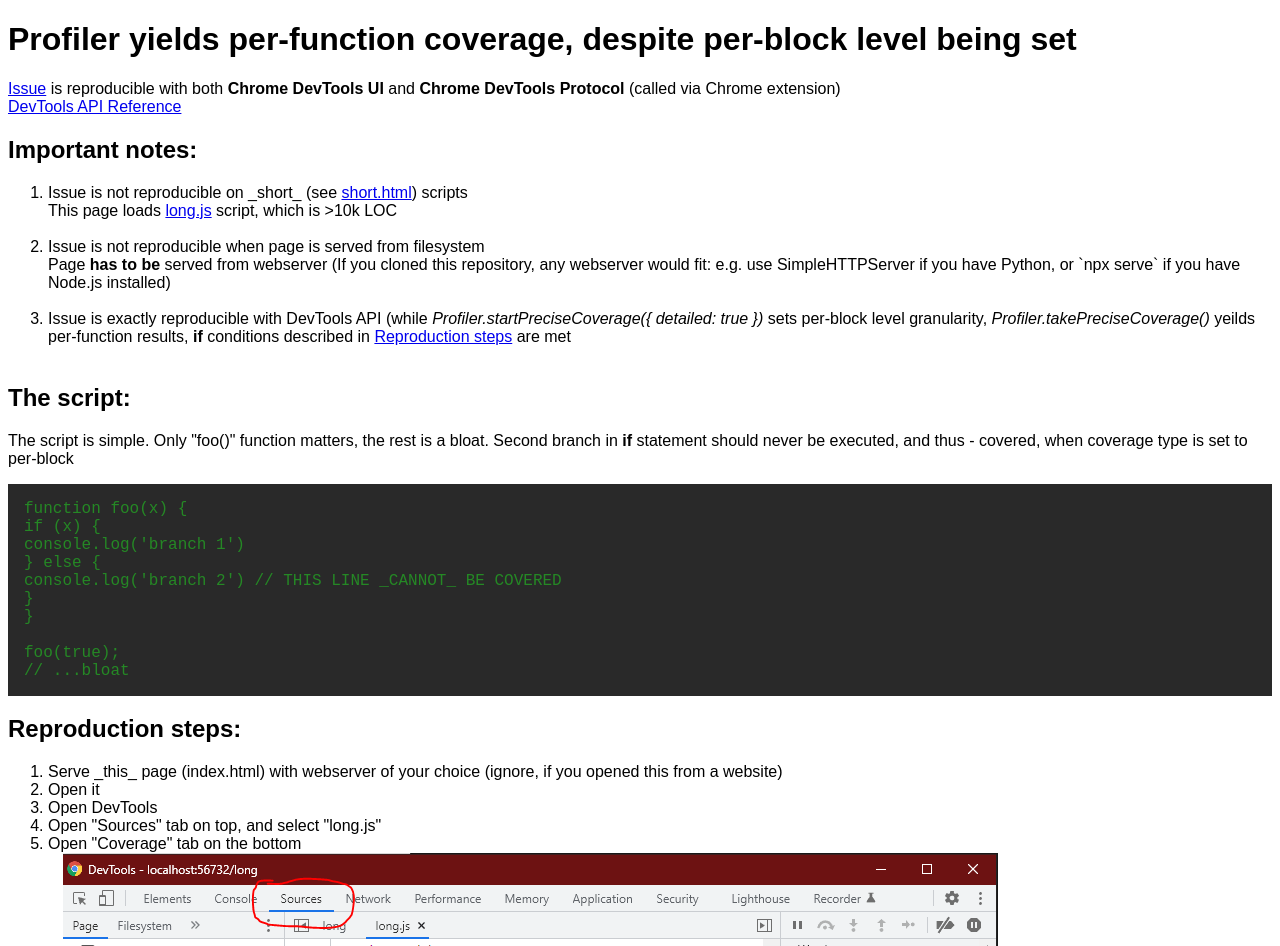
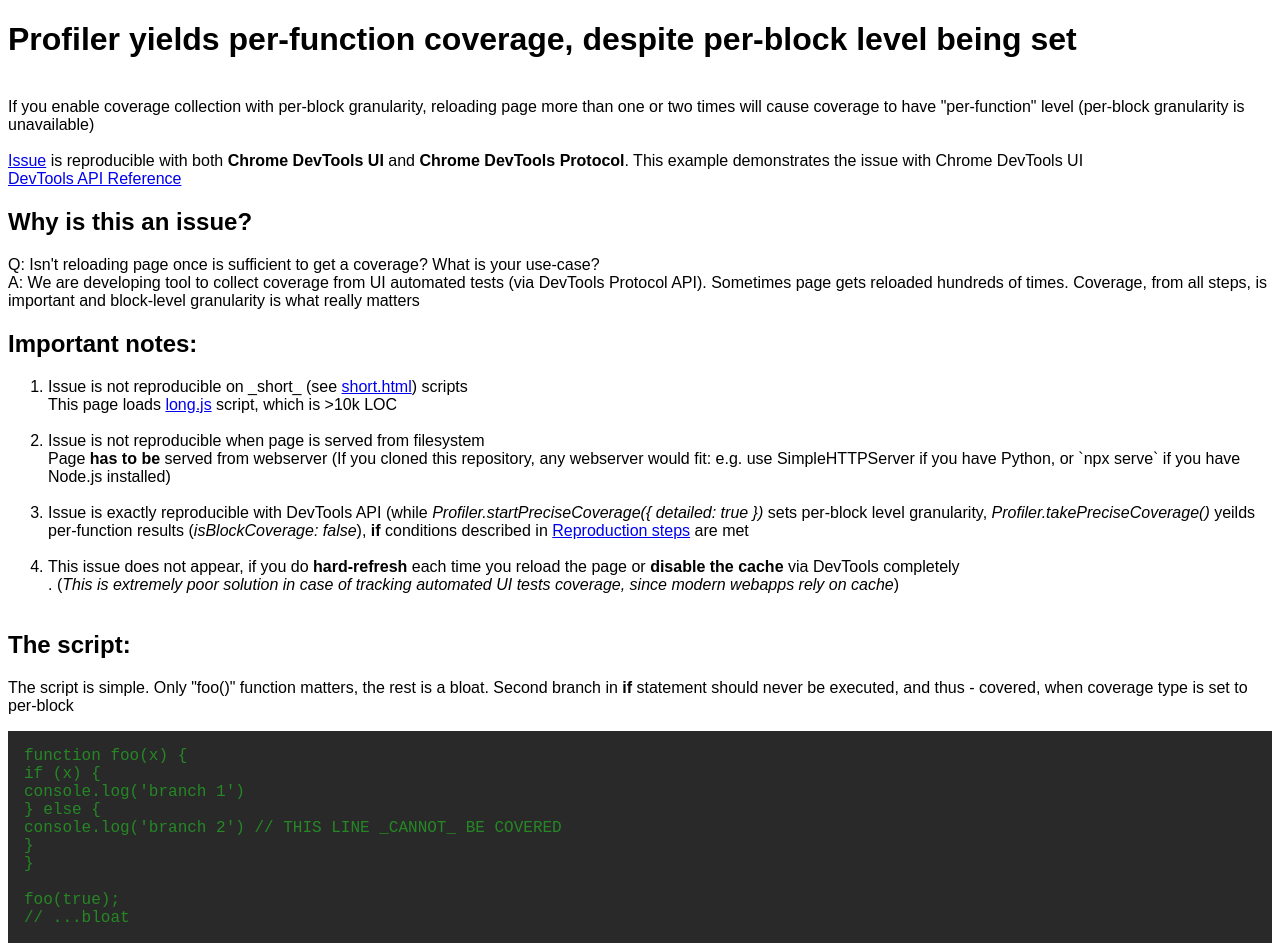
Before and after one commit to RomanDavlyatshin/chrome-per-block-coverage-issue-repro-example, a plain HTML site: page index.html in a window 1280 px wide. Shown: the top 946 px of the page. Drawn offline with Linux system fonts and the light colour scheme.

Commit message:
motivation

```diff
--- a/index.html
+++ b/index.html
@@ -9,10 +9,17 @@
   <body style="font-family: Arial">
     <div>
       <h1> Profiler yields per-function coverage, despite per-block level being set</h1>
-      <a href="#the-issue">Issue</a> is reproducible with both <b>Chrome DevTools UI</b> and <b>Chrome DevTools Protocol</b> (called via Chrome extension)
+      </br>
+      If you enable coverage collection with per-block granularity, reloading page more than one or two times will cause coverage to have "per-function" level (per-block granularity is unavailable)</br>
+      </br>
+      <a href="#the-issue">Issue</a> is reproducible with both <b>Chrome DevTools UI</b> and <b>Chrome DevTools Protocol</b>. This example demonstrates the issue with Chrome DevTools UI
       </br>
       <a href="https://chromedevtools.github.io/devtools-protocol/tot/Profiler/#method-startPreciseCoverage">DevTools API Reference</a>
 
+      <h2>Why is this an issue?</h2>
+        Q: Isn't reloading page once is sufficient to get a coverage? What is your use-case?
+        </br>
+        A: We are developing tool to collect <span>coverage from UI automated tests</span> (via DevTools Protocol API). Sometimes page gets reloaded hundreds of times. Coverage, from all steps, is important and block-level granularity is what really matters</b>
       <h2> Important notes: </h2>
       <ol>
         <li>
@@ -26,7 +33,11 @@
         </li>
         </br>
         <li>
-          Issue is exactly reproducible with DevTools API (while <i>Profiler.startPreciseCoverage({ detailed: true })</i> sets per-block level granularity,  <i>Profiler.takePreciseCoverage()</i> yeilds per-function results, <b>if</b> conditions described in <a href="#repro-steps">Reproduction steps</a> are met
+          Issue is exactly reproducible with DevTools API (while <i>Profiler.startPreciseCoverage({ detailed: true })</i> sets per-block level granularity,  <i>Profiler.takePreciseCoverage()</i> yeilds per-function results (<i>isBlockCoverage: false</i>), <b>if</b> conditions described in <a href="#repro-steps">Reproduction steps</a> are met
+        </li>
+        </br>
+        <li>
+          This issue does not appear, if you do <b>hard-refresh</b> each time you reload the page or <b>disable the cache</b> via DevTools completely</br>. (<i>This is extremely poor solution in case of tracking automated UI tests coverage, since modern webapps rely on cache</a></i>)
         </li>
         </br>
       </ol>
@@ -72,10 +83,9 @@
         </ol>
       </li>
       <img src="./4__After_the_third_refresh__coverage_is_per_function.PNG"/>
-      <li>Interesting follow-up: <b>if you do hard-refresh (CTRL+F5) the page</b>, then coverage has "per-block" granularity again </li>
+      <li><b>If you hard-refresh (CTRL+F5) the page</b>, then coverage has "per-block" granularity again </li>
     </ol>
     <h2>What is happening/my guess</h2>
-    This issue completely vanishes, if you do <b>hard-refresh</b> each time you reload the page</br>
-    It might be some issue with either how Chrome passes cached scripts to V8, or V8 itself handles cached/compiled scripts (if such cache is a thing)
+    It might be an issue with either how Chrome passes cached scripts to V8, or V8 itself handles cached/compiled scripts instrumentation (if such cache is a thing)
   </body>
 </html>
```
